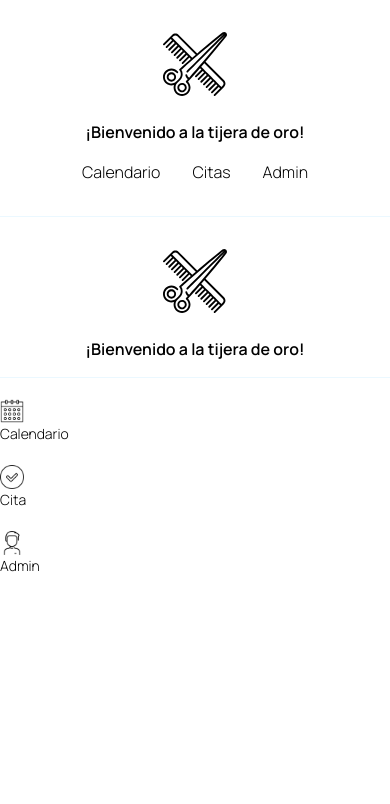
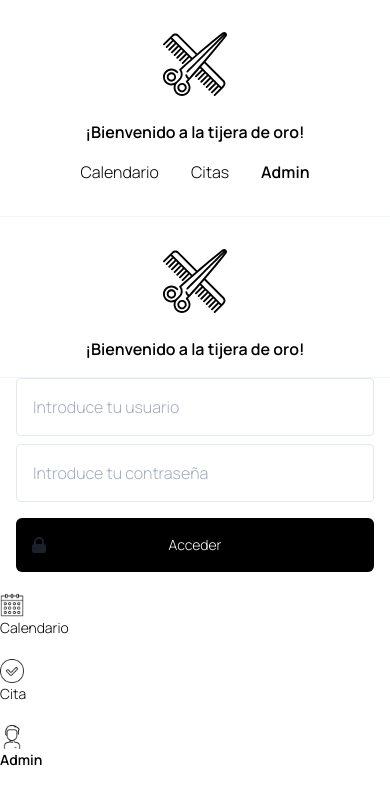
Before and after one commit to cesargaldor/barbershop, a Vue app: page /login in a window 390 px wide. Shown: the top 804 px of the page. Built offline with nearby package versions, Linux system fonts and the light colour scheme; no server answers; what vuefire would draw is missing.

Commit message:
fixed login

```diff
--- a/src/App.vue
+++ b/src/App.vue
@@ -72,7 +72,7 @@
       <div class="flex justify-center">
         <router-link class="xl:text-lg sm:text-base p-4" to="/">Calendario</router-link>
         <router-link class="xl:text-lg sm:text-base p-4" to="/citas">Citas</router-link>
-        <router-link class="xl:text-lg sm:text-base p-4" to="/admin">Admin</router-link>
+        <router-link class="xl:text-lg sm:text-base p-4" to="/login">Admin</router-link>
       </div>
     </div>
 
@@ -167,7 +167,7 @@
         </router-link>
       </div>
       <div class="w-1/3 z-10 text-sm">
-        <router-link to="/admin" class="sm:flex sm:flex-col sm:justify-center sm:items-center p-3">
+        <router-link to="/login" class="sm:flex sm:flex-col sm:justify-center sm:items-center p-3">
           <img src="@/assets/img/person.png" alt="admin" class="w-6" />
           <span>Admin</span>
         </router-link>
--- a/src/main.js
+++ b/src/main.js
@@ -3,17 +3,18 @@ import App from './App.vue'
 import router from './router'
 import store from './store'
 import '@/assets/css/tailwind.css'
-
+//import firebase from 'firebase';
 
 import { firestorePlugin } from 'vuefire'
-//import 'config/firebase.js';
+import { auth } from "./config/firebase.js";
 Vue.use(firestorePlugin)
 
 Vue.config.productionTip = false
 
-
-new Vue({
-  router,
-  store,
-  render: h => h(App)
-}).$mount('#app')
+auth.onAuthStateChanged(() => {
+  new Vue({
+    router,
+    store,
+    render: h => h(App)
+  }).$mount('#app')
+})
--- a/src/router/index.js
+++ b/src/router/index.js
@@ -1,6 +1,7 @@
 import Vue from 'vue'
 import VueRouter from 'vue-router'
 import Home from '../views/Home.vue'
+import { auth } from "../config/firebase.js";
 
 Vue.use(VueRouter)
 
@@ -9,17 +10,32 @@ const routes = [
     path: '/',
     name: 'Home',
     component: Home,
+
   },
   {
     path: '/citas',
     name: 'Citas',
-    component: () => import('../views/Citas.vue')
+    component: () => import('../views/Citas.vue'),
+
   },
   {
     path: '/admin',
     name: 'Admin',
-    component: () => import('../views/Admin.vue')
-  }
+    component: () => import('../views/Admin.vue'),
+    meta: {
+      requiresAuth: true
+    }
+
+  },
+  {
+    path: '/login',
+    name: 'Login',
+    component: () => import('../views/Login.vue'),
+    meta: {
+      ignoresAuth: true
+    }
+  },
+
 ]
 
 const router = new VueRouter({
@@ -28,4 +44,21 @@ const router = new VueRouter({
   routes
 })
 
+router.beforeEach((to, from, next) => {
+  const currentUser = auth.currentUser;
+  const requiresAuth = to.matched.some(record => record.meta.requiresAuth);
+  const ignorarRegistrado = to.matched.some(record => record.meta.ignoresAuth);
+
+  if (requiresAuth && !currentUser) {
+    next("login");
+  } else if (currentUser && ignorarRegistrado) {
+    next("admin");
+  } else {
+    next();
+  }
+
+
+});
+
+
 export default router
--- a/src/views/Admin.vue
+++ b/src/views/Admin.vue
@@ -1,46 +1,8 @@
 <template>
   <div>
-    <!-- Login que solo se muestra si el usuario no esta registrado -->
-    <div
-      v-if="!isAuth"
-      class="flex items-center justify-center lg:py-16 xl:py-56 sm:py-40 px-4 sm:px-6 lg:px-8"
-    >
-      <div class="max-w-md w-full">
-        <div class="w-full flex flex-col">
-          <input
-            v-model="email"
-            class="outline-none border border-solid border-gray-300 p-4 mb-2 rounded"
-            type="text"
-            placeholder="Introduce tu usuario"
-          />
-          <input
-            v-model="password"
-            class="outline-none border border-solid border-gray-300 p-4 mb-4 rounded"
-            type="password"
-            placeholder="Introduce tu contraseña"
-          />
-          <button
-            @click="login"
-            class="group relative w-full flex justify-center py-4 px-4 border border-transparent text-sm leading-5 font-medium rounded-md text-white bg-black"
-          >
-            <span class="absolute left-0 inset-y-0 flex items-center pl-3">
-              <svg class="h-5 w-5 text-gray-900" fill="currentColor" viewBox="0 0 20 20">
-                <path
-                  fill-rule="evenodd"
-                  d="M5 9V7a5 5 0 0110 0v2a2 2 0 012 2v5a2 2 0 01-2 2H5a2 2 0 01-2-2v-5a2 2 0 012-2zm8-2v2H7V7a3 3 0 016 0z"
-                  clip-rule="evenodd"
-                />
-              </svg>
-            </span>
-            Acceder
-          </button>
-        </div>
-      </div>
-    </div>
-
     <!-- Esto solo se muestra si esta registrado -->
 
-    <div v-if="isAuth" class="flex flex-col items-center justify-center mt-6">
+    <div class="flex flex-col items-center justify-center mt-6">
       <button @click="logout" class="px-5 py-2 bg-blue-400 rounded text-white mb-5">Salir</button>
       <h1 class="sm:text-xl text-2xl font-bold mb-8">Próximas citas</h1>
       <!-- La tabla solo se muestra en ordenadores -->
@@ -67,7 +29,7 @@
         </tr>
       </table>
 
-      <div v-if="citasPosteriores.length == 0">
+      <div v-else>
         <span>No hay ninguna cita</span>
       </div>
 
@@ -114,39 +76,27 @@ export default {
   data() {
     return {
       citas: [],
-      isAuth: false,
-      email: "",
-      password: ""
+      isAuth: null
     };
   },
   methods: {
-    login() {
-      auth
-        .signInWithEmailAndPassword(this.email, this.password)
-        .then(() => {
-          this.isAuth = true;
-        })
-        .catch(error => {
-          console.log(error);
-        });
-    },
-
-    logout() {
-      auth.signOut().then(() => {
-        this.isAuth = false;
-      });
-    },
-
     checkAdminAuth() {
       if (auth.currentUser) {
         this.isAuth = true;
       }
     },
 
+    logout() {
+      auth.signOut().then(() => {
+        this.$router.replace("/");
+      });
+    },
+
     async getCitas() {
       await db.collection("citas").onSnapshot(query => {
         query.forEach(doc => {
           this.citas.push(doc.data());
+          this.isAuth = true;
         });
       });
     },
@@ -161,7 +111,6 @@ export default {
             .doc(idCita.docs[0].id)
             .delete()
             .then(() => {
-              this.isAuth = true;
               window.location.reload();
             });
         });
--- a/src/views/Home.vue
+++ b/src/views/Home.vue
@@ -10,16 +10,14 @@
           <div class="text-center text-2xl font-bold mb-3">Necesitamos algunos datos</div>
           <div class="items-center justify-center">
             <input
-              required
               class="border border-gray-200 p-3 mb-2 w-full rounded focus:outline-none"
               type="text"
               placeholder="Introduce tu nombre"
               v-model="nuevaCita.nombre"
             />
             <input
-              required
               class="border border-gray-200 p-3 mt-2 w-full rounded focus:outline-none"
-              type="text"
+              type="number"
               placeholder="Introduce tu telefono"
               v-model="nuevaCita.telefono"
             />
@@ -31,7 +29,9 @@
             >Cancelar</button>
             <button
               @click="addCita"
+              :disabled="!formularioValido()"
               class="rounded bg-blue-500 text-white px-8 mt-1 py-2 focus:outline-none"
+              :class="{'noValido': !formularioValido()}"
             >Crear</button>
           </div>
         </div>
@@ -142,6 +142,12 @@ export default {
       this.codigoGenerado = codigoCita;
     },
 
+    formularioValido() {
+      return (
+        this.nuevaCita.nombre.length > 0 && this.nuevaCita.telefono.length > 0
+      );
+    },
+
     // Este metodo recoge todas las citas de la base de datos y las mete en un array
     async getCitas() {
       await db.collection("citas").onSnapshot(query => {
@@ -223,4 +229,9 @@ export default {
   cursor: pointer;
   background-color: #95ee95;
 }
+
+.noValido {
+  cursor: not-allowed;
+  opacity: 70%;
+}
 </style>
--- /dev/null
+++ b/src/views/Login.vue
@@ -0,0 +1,65 @@
+<template>
+  <div class="flex items-center justify-center lg:py-16 xl:py-48 sm:py-32 px-4 sm:px-6 lg:px-8">
+    <div class="max-w-md w-full">
+      <div class="w-full flex flex-col">
+        <input
+          v-model="email"
+          class="outline-none border border-solid border-gray-300 p-4 mb-2 rounded"
+          type="text"
+          placeholder="Introduce tu usuario"
+        />
+        <input
+          v-model="password"
+          class="outline-none border border-solid border-gray-300 p-4 mb-4 rounded"
+          type="password"
+          placeholder="Introduce tu contraseña"
+        />
+        <button
+          @click="login"
+          class="group relative w-full flex justify-center py-4 px-4 border border-transparent text-sm leading-5 font-medium rounded-md text-white bg-black"
+        >
+          <span class="absolute left-0 inset-y-0 flex items-center pl-3">
+            <svg class="h-5 w-5 text-gray-900" fill="currentColor" viewBox="0 0 20 20">
+              <path
+                fill-rule="evenodd"
+                d="M5 9V7a5 5 0 0110 0v2a2 2 0 012 2v5a2 2 0 01-2 2H5a2 2 0 01-2-2v-5a2 2 0 012-2zm8-2v2H7V7a3 3 0 016 0z"
+                clip-rule="evenodd"
+              />
+            </svg>
+          </span>
+          Acceder
+        </button>
+      </div>
+    </div>
+  </div>
+</template>
+
+<script>
+import { auth } from "../config/firebase.js";
+
+export default {
+  name: "login",
+  data() {
+    return {
+      email: "",
+      password: ""
+    };
+  },
+  methods: {
+    login() {
+      auth
+        .signInWithEmailAndPassword(this.email, this.password)
+        .then(() => {
+          this.$router.replace("/admin");
+          localStorage.setItem("auth", auth);
+        })
+        .catch(error => {
+          console.log(error);
+        });
+    }
+  }
+};
+</script>
+
+<style>
+</style>
```
